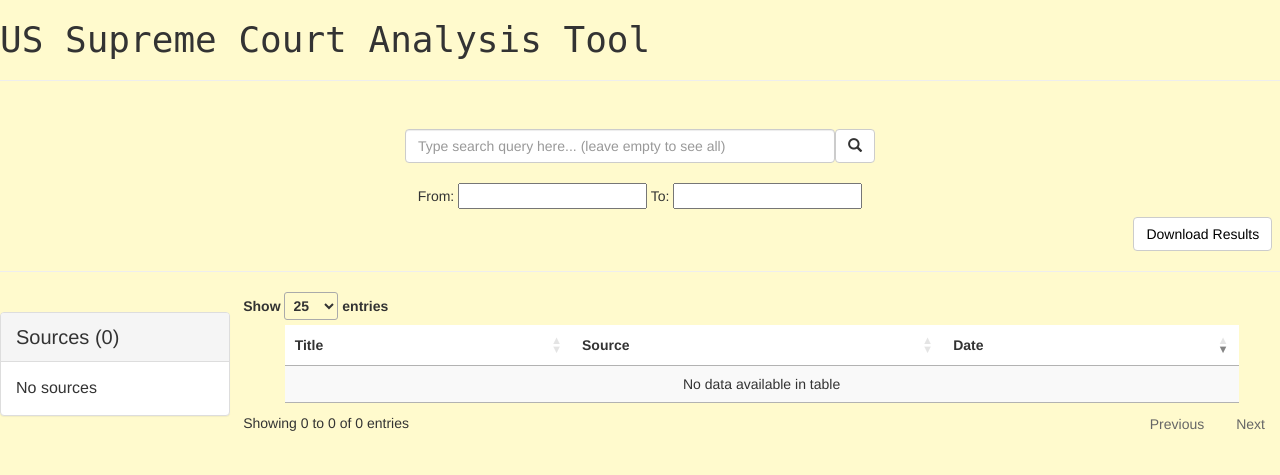
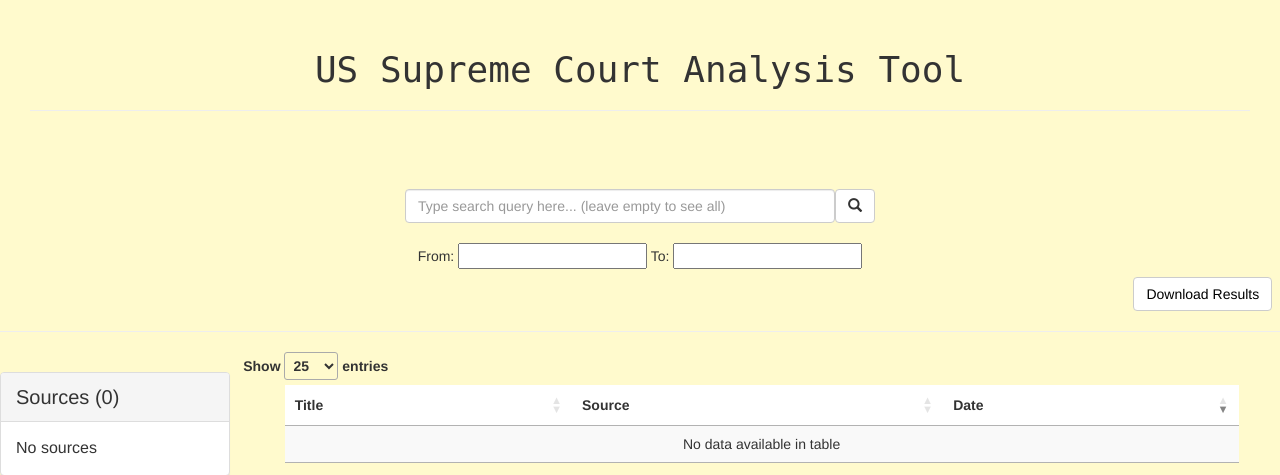
Before and after one commit to darin-ellis7/Supreme-Court-Analysis-App, a PHP site: page / in a window 1280 px wide. Shown: the top 475 px of the page. Run offline with PHP 8.4, Linux system fonts and the light colour scheme; data that the repository does not hold is empty; some libraries are stand-ins or nearby versions.

Commit message:
updated header

```diff
--- a/webapp/index.php
+++ b/webapp/index.php
@@ -38,7 +38,7 @@
     <body style=" height:100%; background-color: #fffacd">
 
         <!-- header -->
-        <div style="background-color: #fffacd">
+        <div style="background-color: #fffacd; padding: 30px; text-align: center; font-size: 35px;">
 
             <h1 style="font-family: monospace">US Supreme Court Analysis Tool</h1>
             <hr>
```
Also changed, not shown: webapp/display_article.php (+6 -6 lines).
